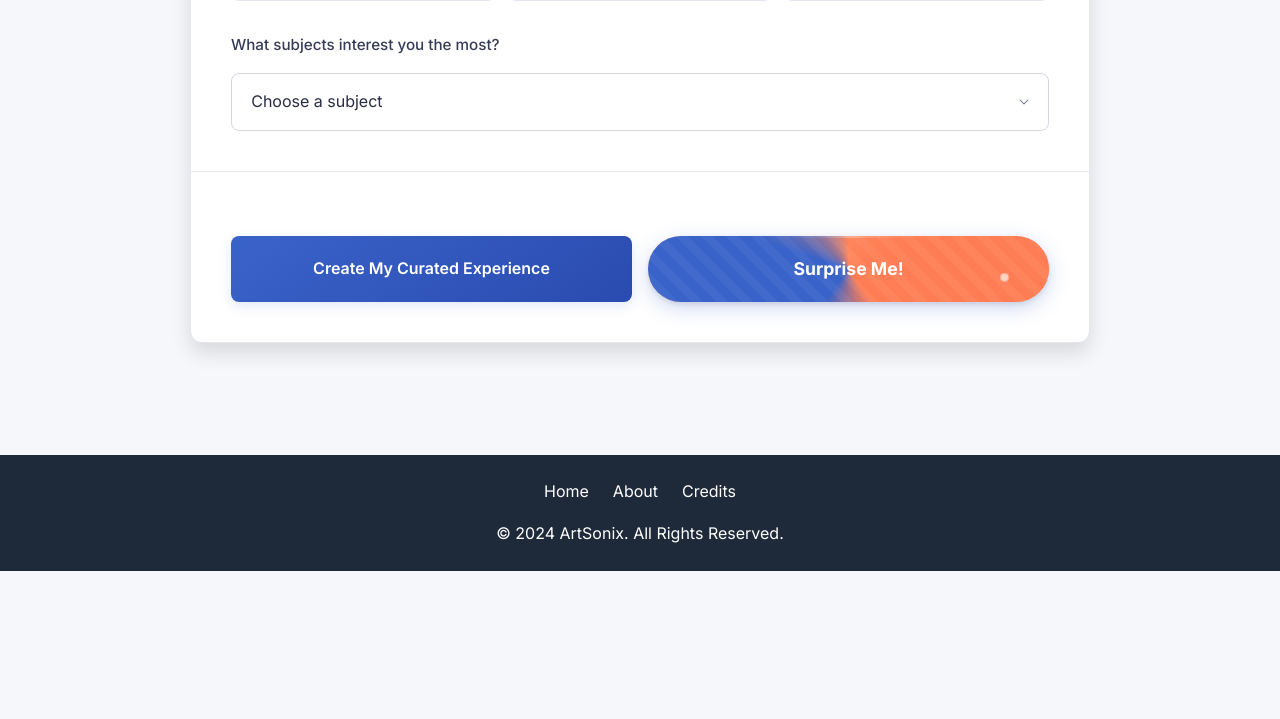
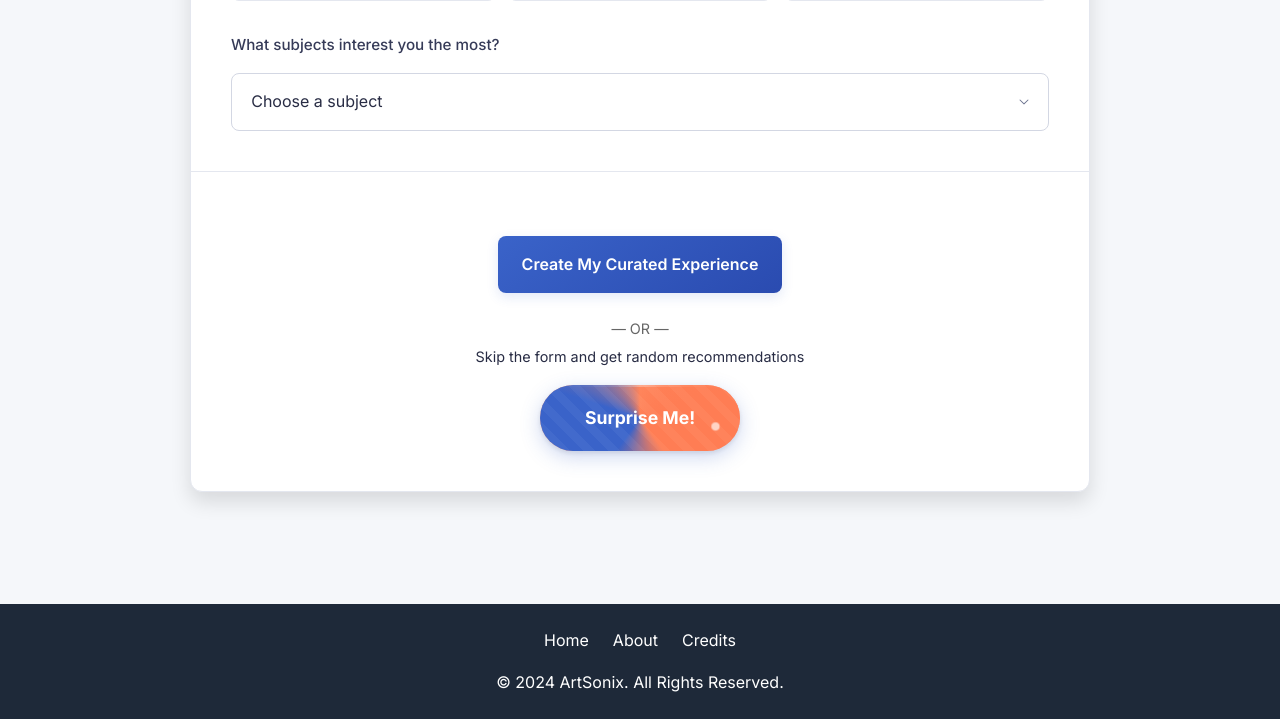
Before and after one commit to lawrence-ivan-reyes/acs-2930-artsonix, a Flask app: page / in a window 1280 px wide; the page is wider, and only the part inside the window is pictured. Shown: the part 2178-2897 px from the top of that part. Before the commit the page ends 2749 px from the top of that part, so only its background shows below. Run offline with Flask 3, Linux system fonts and the light colour scheme; style sheets or scripts are compiled from the project's sources; parts of the project's set-up code (start-up, migrations or seed data) failed here and were passed over.

Commit message:
moved surprise me button

```diff
--- a/templates/index.html
+++ b/templates/index.html
@@ -109,11 +109,22 @@
 
                 <!-- Submit Buttons Section -->
                 <div class="form-section">
-                    <div class="buttons-container">
-                        <button type="submit" class="btn-primary">
+                    <!-- Primary action button at the top -->
+                    <div class="buttons-container" style="display: flex; justify-content: center; margin-bottom: 1.5rem;">
+                        <button type="submit" class="btn-primary" style="flex: 0 1 auto; min-width: 250px;">
                             <span>Create My Curated Experience</span>
                         </button>
-                        <button type="button" id="surpriseBtn" class="btn-surprise">
+                    </div>
+
+                    <!-- Divider with explanatory text -->
+                    <div style="text-align: center; margin: 1rem 0;">
+                        <p style="font-size: 0.9rem; color: #666;">— OR —</p>
+                        <p style="font-size: 0.9rem; margin-top: 5px;">Skip the form and get random recommendations</p>
+                    </div>
+
+                    <!-- Surprise button container -->
+                    <div class="buttons-container" style="display: flex; justify-content: center; margin-top: 0.5rem;">
+                        <button type="button" id="surpriseBtn" class="btn-surprise" style="flex: 0 1 auto; min-width: 200px;">
                             <!-- Sparkle elements -->
                             <div class="sparkle" style="width:8px; height:8px;"></div>
                             <div class="sparkle" style="width:6px; height:6px;"></div>
@@ -292,7 +303,7 @@ document.addEventListener('DOMContentLoaded', function() {
         "Searching The Met's collection...",
         "Exploring Spotify...",
         "Analyzing artistic connections...",
-        "Creating harmony between visual art and music..."
+        "Creating harmonies..."
     ];
 
     // Function to simulate loading progress
```
